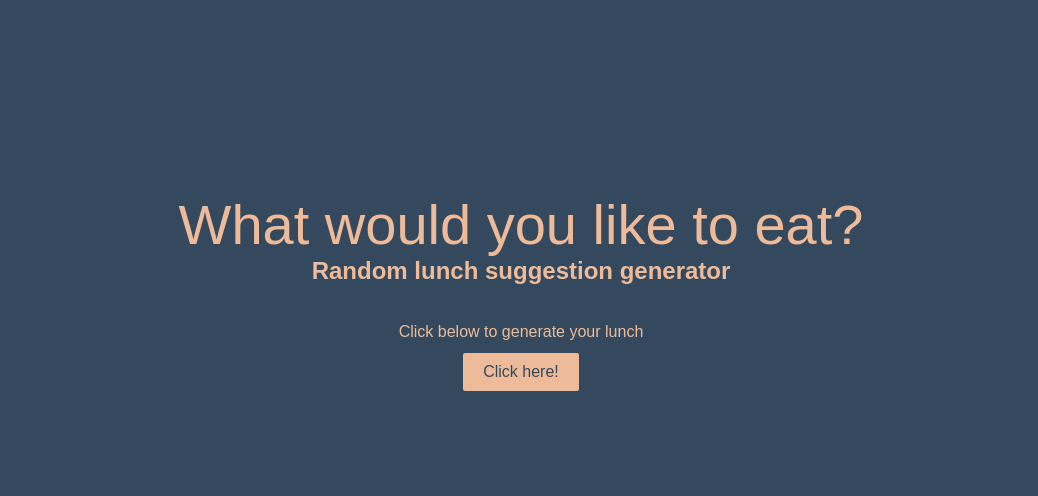
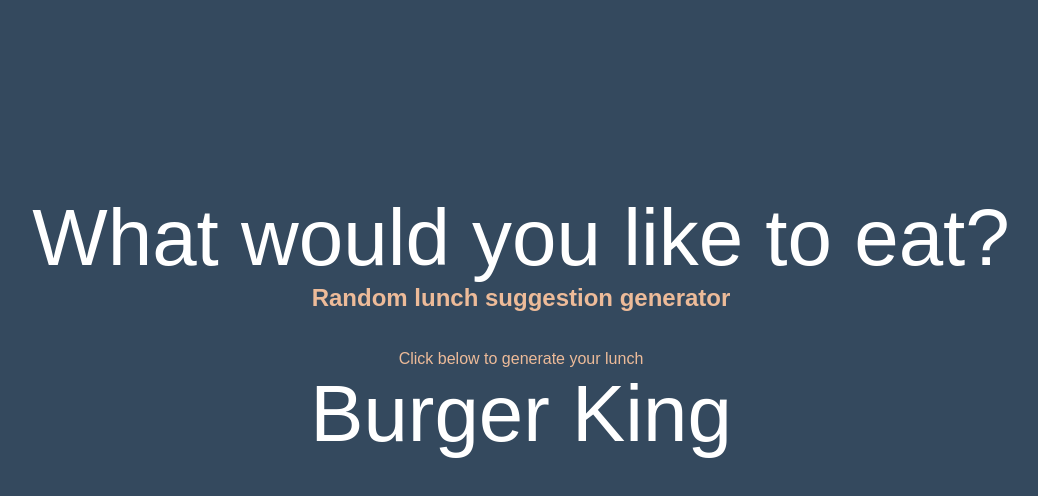
Before and after one commit to brianabazail/m6-hw6-bazail-briana, a plain HTML site: page index.html in a window 1280 px wide. Both pictures are taken after a click on the button "Click here!". Shown: the whole page, without its empty margins (119-1157 px from the left). Drawn offline with Linux system fonts and the light colour scheme; a web font is replaced by a local one.

Commit message:
Code js following lecture

```diff
--- a/main.css
+++ b/main.css
@@ -33,3 +33,9 @@ button {
   font-family: 'News Cycle', sans-serif;
   font-size: 1rem;
 }
+
+.size-and-color {
+  font-size: 80px;
+  color: white;
+  transition: all 3s;
+}
--- a/main.js
+++ b/main.js
@@ -1,8 +1,23 @@
 var button = document.getElementsByTagName('button')[0];
 var myHeading = document.getElementsByTagName('h1')[0];
 
+var ourRandomLunchItem = document.createElement('p');
+var lunchItemWrapper = document.getElementById('generator-results')
+lunchItemWrapper.appendChild(ourRandomLunchItem);
+
+var placeholderText = document.createTextNode('');
+ourRandomLunchItem.appendChild(placeholderText);
+
+var lunchItems = ['McDonalds', 'KFC', 'Burger King', 'Checkers', 'Popeyes', 'Taco Bell', 'PDQ', 'Wendys', 'Pizza Hut', 'Pollo Tropical', 'Chick Fil A', 'Culvers']
+
 var myFunction = function() {
-  myHeading.classList.add('big-and-bold');
+  myHeading.classList.add('size-and-color');
+  lunchItems.sort(function(a, b){return 0.5 - Math.random()});
+  var ourRandomLunchItemFiller = document.createTextNode(lunchItems[0]);
+  ourRandomLunchItem.appendChild(ourRandomLunchItemFiller);
+  var ourButtonSection = document.getElementById('generator-button');
+  ourButtonSection.removeChild(button);
+  ourRandomLunchItem.classList.add('size-and-color')
 };
 
 button.onclick = myFunction;
```
